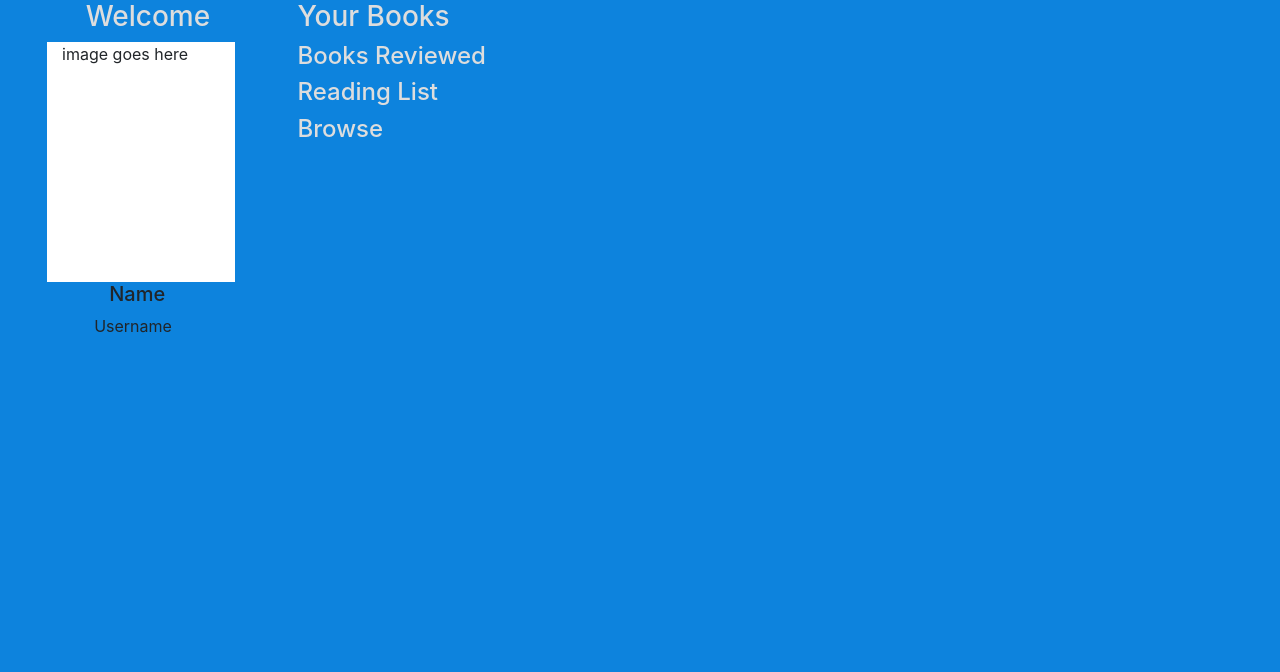
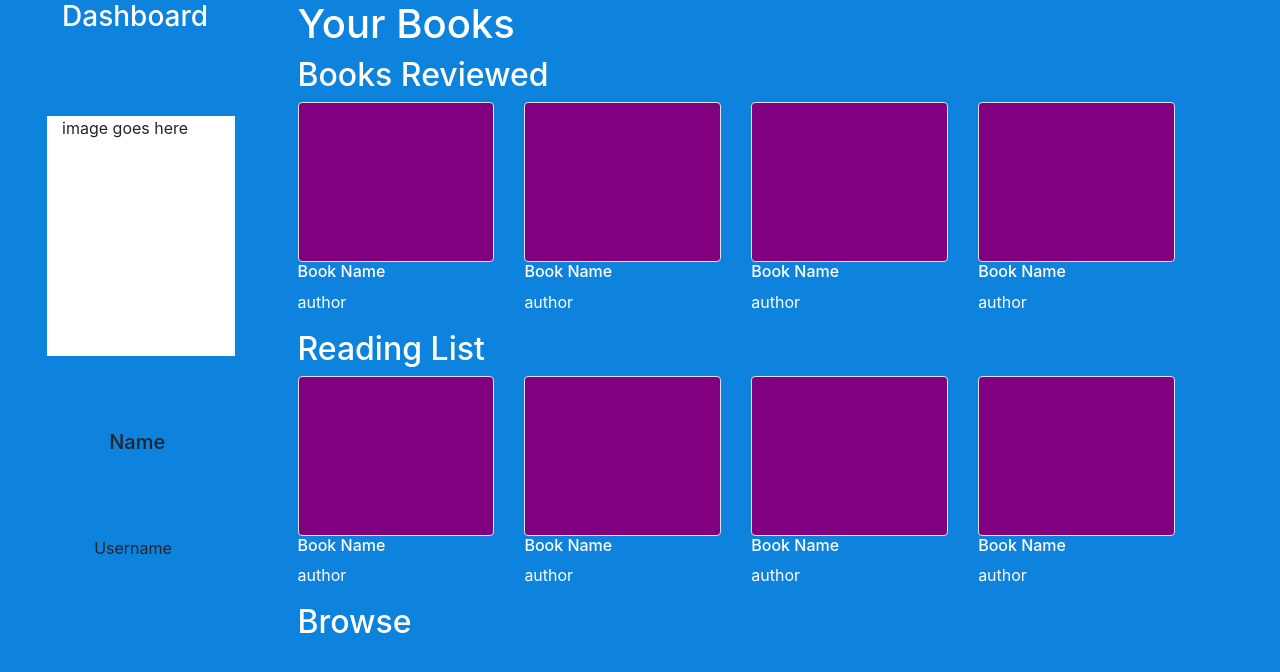
Before and after one commit to ruthersmith/Book-review-public, a Flask app: template templates/dashboard.html in a window 1280 px wide. Shown: the top 672 px of the page. Run offline with Flask 2, Linux system fonts and the light colour scheme; the template is opened without the code that fills it, so the values that code supplies are empty; some libraries are stand-ins or nearby versions.

Commit message:
added section with placeholder for the dashboard sections

```diff
--- a/application.py
+++ b/application.py
@@ -6,7 +6,6 @@
 '''
 
 import helpers
-import admin
 from flask import Flask, session,render_template,request,url_for
 from flask_session import Session
 from sqlalchemy import create_engine
@@ -34,18 +33,24 @@
 
 @app.route('/home',methods = ["POST"])
 def home():
+    #data to be passed in to the front
+    data = {}
 
+    #authentification
     username = request.form.get("user_name")
     password  = request.form.get("password")
     user = helpers.authenticate(db,username,password)
-
-    #if(user == 1):
-        #admin.populateBookTable(db)
-
+    #if there were no users found, display error messageS
     if user == None:
         return "<h1>Error:Failed To Authenticate<h1>"
-    else:
-        return render_template("dashboard.html")
+
+    # list of (isbn,ratings,title,author,year) book info
+    browse_book = helpers.getBooks(db)
+    browse_book.pop(0)
+    data['browse'] = browse_book
+    print(data)
+
+    return render_template("dashboard.html",data=data)
 
 
 
--- a/static/css/main.css
+++ b/static/css/main.css
@@ -1,3 +1,6 @@
-h4,h3{
-  color: #dddddd;
+h4,h3,h1,h2,a{
+  color: white;
 }
+a:hover{
+  color: yellow;
+}
--- /dev/null
+++ b/templates/book_reviewed.html
@@ -0,0 +1,12 @@
+<!-- # list of (isbn,ratings,title,author,year) book info -->
+{% for book in range(4) %}
+  <div class="col-md-3 col-xs-12">
+     <a href="#">
+      <div class="img-thumbnail  col-xs-12" style="background-color:purple;height:20vh">
+
+      </div>
+      <h6>Book Name</h6>
+      <p>author</p>
+      </a>
+  </div>
+  {% endfor %}
--- /dev/null
+++ b/templates/browse.html
@@ -0,0 +1,12 @@
+<!-- # list of (isbn,ratings,title,author,year) book info -->
+{% for book in data['browse'] %}
+  <div class="col-md-3 col-xs-12">
+     <a href="#">
+      <div class="img-thumbnail  col-xs-12" style="background-color:purple;height:20vh">
+
+      </div>
+      <h6>{{book[2]}}</h6>
+      <p>{{book[3]}}</p>
+      </a>
+  </div>
+  {% endfor %}
--- a/templates/dashboard.html
+++ b/templates/dashboard.html
@@ -11,7 +11,7 @@
     <div class="container-fluid row">
         <!-- left column containing the user info -->
         <div class="row  col-md-3">
-            <h3 class="offset-md-3 col-md-8">Welcome</h3>
+            <h3 class="offset-md-2 col-md-8">Dashboard</h3>
             <div class="offset-md-2 col-md-8" style="background-color:white;height:30vh">image goes here</div>
             <h5 class="offset-md-4 col-md-7 " >Name</h5>
             <p class="offset-md-4">Username</p>
@@ -20,21 +20,26 @@
         <!-- right column containing the books and their category -->
         <div class="row col-md-9">
             <div class="col-md-12">
-              <h3>Your Books</h3>
+              <h1>Your Books</h1>
               <!-- books that were reviewed -->
               <div class="row ">
-                  <h4 style="padding-left:15px">Books Reviewed</h4>
+                  <h2 class="col-md-12" > <a href="#">Books Reviewed</a> </h2>
+                  {% include 'book_reviewed.html' %}
               </div>
 
               <!-- books in reading list -->
               <div class="row">
-                  <h4 style="padding-left:15px">Reading List</h4>
+                  <h2 class="col-md-12" ><a href="#">Reading List</a> </h2>
+                  {% include 'reading_list.html' %}
               </div>
 
               <!-- browse section -->
               <div class="row">
-                    <h4 style="padding-left:15px">Browse</h4>
+                <h2 class="col-md-12" style=> <a href="#">Browse</a> </h2>
+                {% include 'browse.html' %}
               </div>
+
+
             </div>
 
 
--- /dev/null
+++ b/templates/reading_list.html
@@ -0,0 +1,12 @@
+<!-- # list of (isbn,ratings,title,author,year) book info -->
+{% for book in range(4) %}
+  <div class="col-md-3 col-xs-12">
+     <a href="#">
+      <div class="img-thumbnail  col-xs-12" style="background-color:purple;height:20vh">
+
+      </div>
+      <h6>Book Name</h6>
+      <p>author</p>
+      </a>
+  </div>
+  {% endfor %}
```
Also changed, not shown: admin.py (+13 -3 lines), helpers.py (+11 -1 lines).
